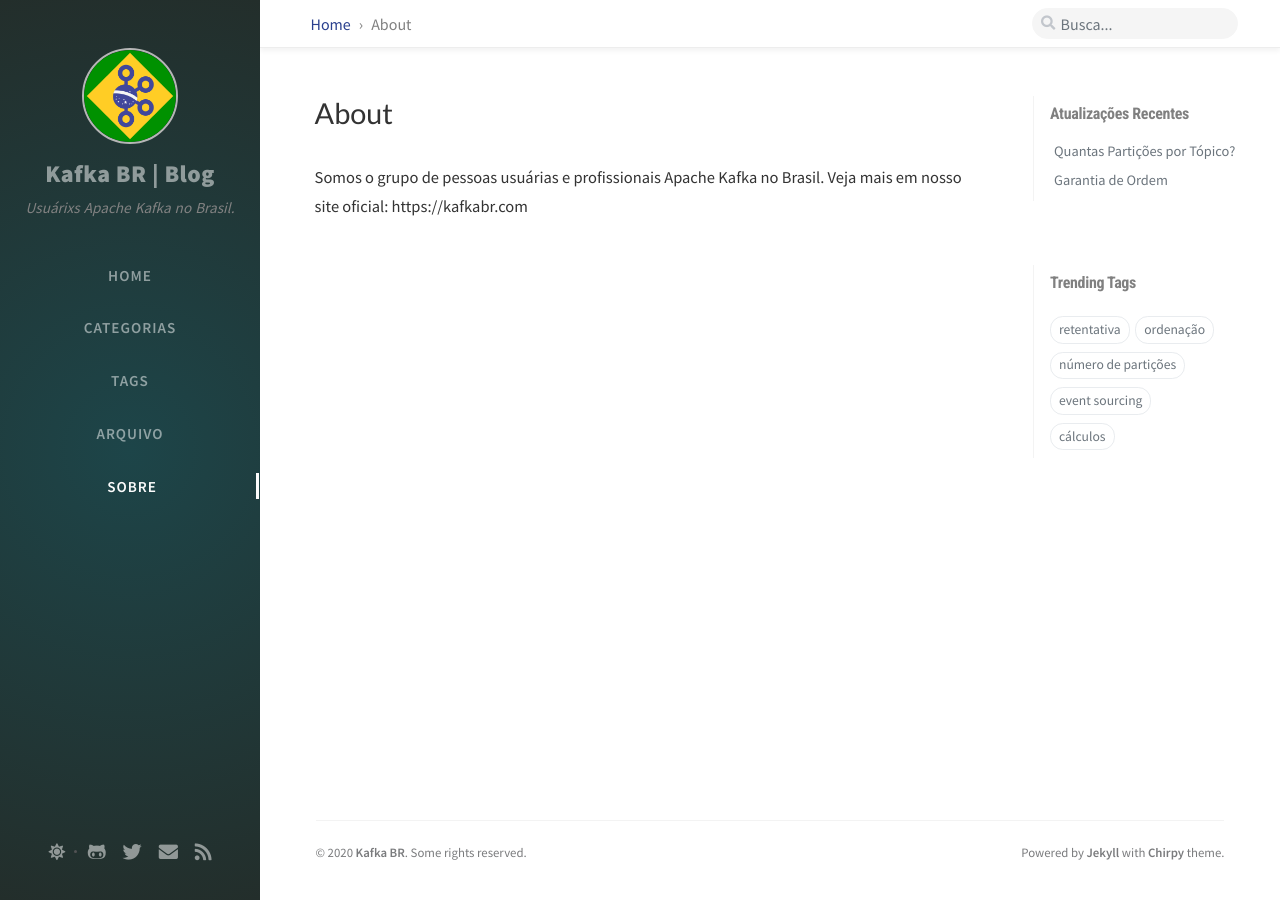
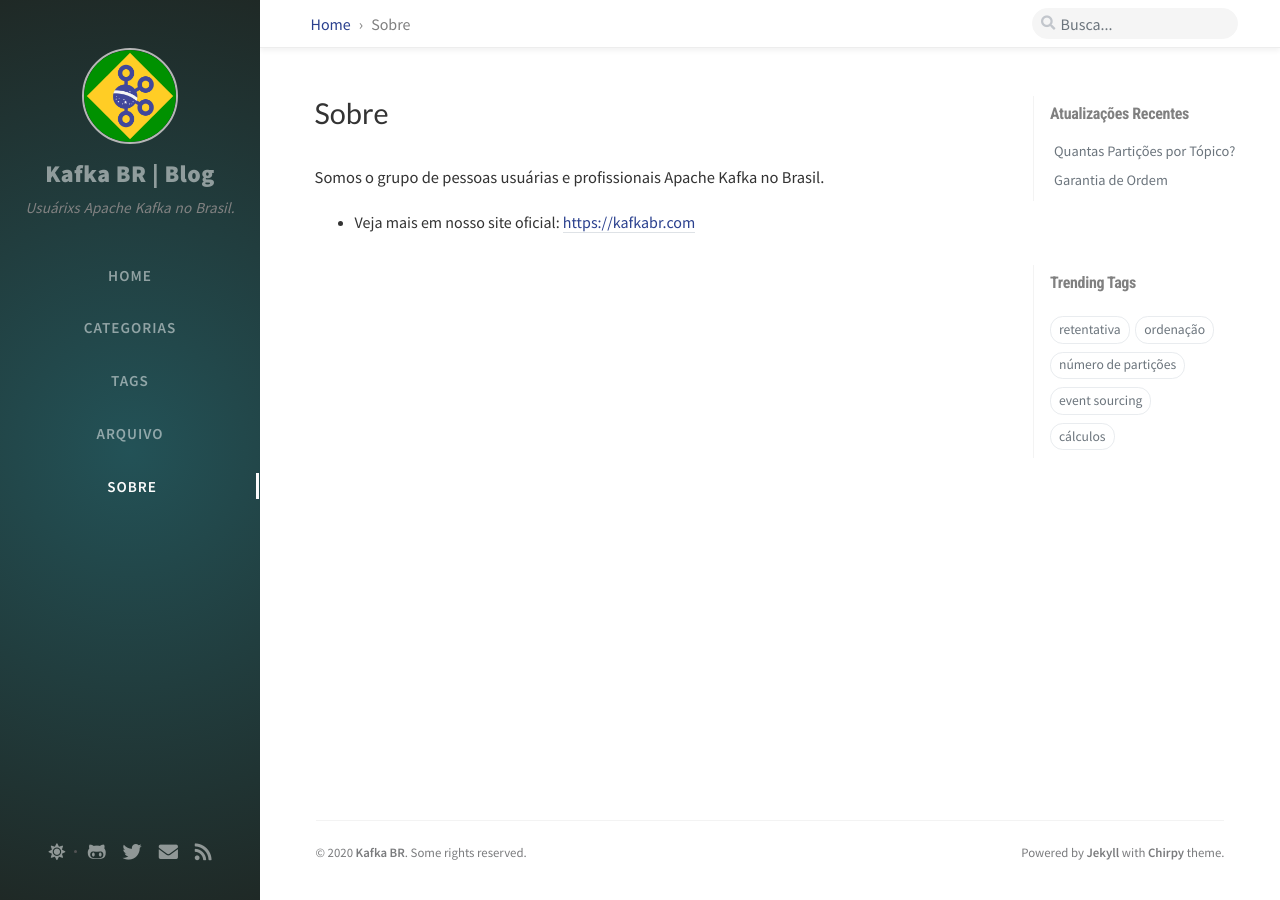
Before and after one commit to fabiojose/kafkabr-blog, a Jekyll site: the page built from tabs/about.md, in a window 1280 px wide. Built offline with Jekyll 4.4.1, drawn with Linux system fonts in a browser that asks for light colours; nearby versions of some CDN libraries; comment, search, counter and statistics services are not loaded.

Commit message:
Atualiza sobre
Signed-off-by: fabiojose <fabiojose@gmail.com>

```diff
--- a/assets/css/_colors/light-typography.scss
+++ b/assets/css/_colors/light-typography.scss
@@ -45,7 +45,7 @@
   /* Sidebar */
 
   --sidebar-bg: radial-gradient(
-    circle, rgb(29, 69, 73) 0%, rgb(35, 46, 43) 100%);
+    circle, rgb(35, 82, 87) 0%, rgb(31, 41, 38) 100%);
 
   --nav-cursor-color: #fcfcfc;
 
--- a/tabs/about.md
+++ b/tabs/about.md
@@ -1,5 +1,5 @@
 ---
-title: About
+title: Sobre
 
 # The About page
 # v2.0
@@ -8,4 +8,6 @@ title: About
 # MIT License
 ---
 
-Somos o grupo de pessoas usuárias e profissionais Apache Kafka no Brasil. Veja mais em nosso site oficial: https://kafkabr.com
+Somos o grupo de pessoas usuárias e profissionais Apache Kafka no Brasil.
+
+- Veja mais em nosso site oficial: [https://kafkabr.com](https://kafkabr.com)
```
